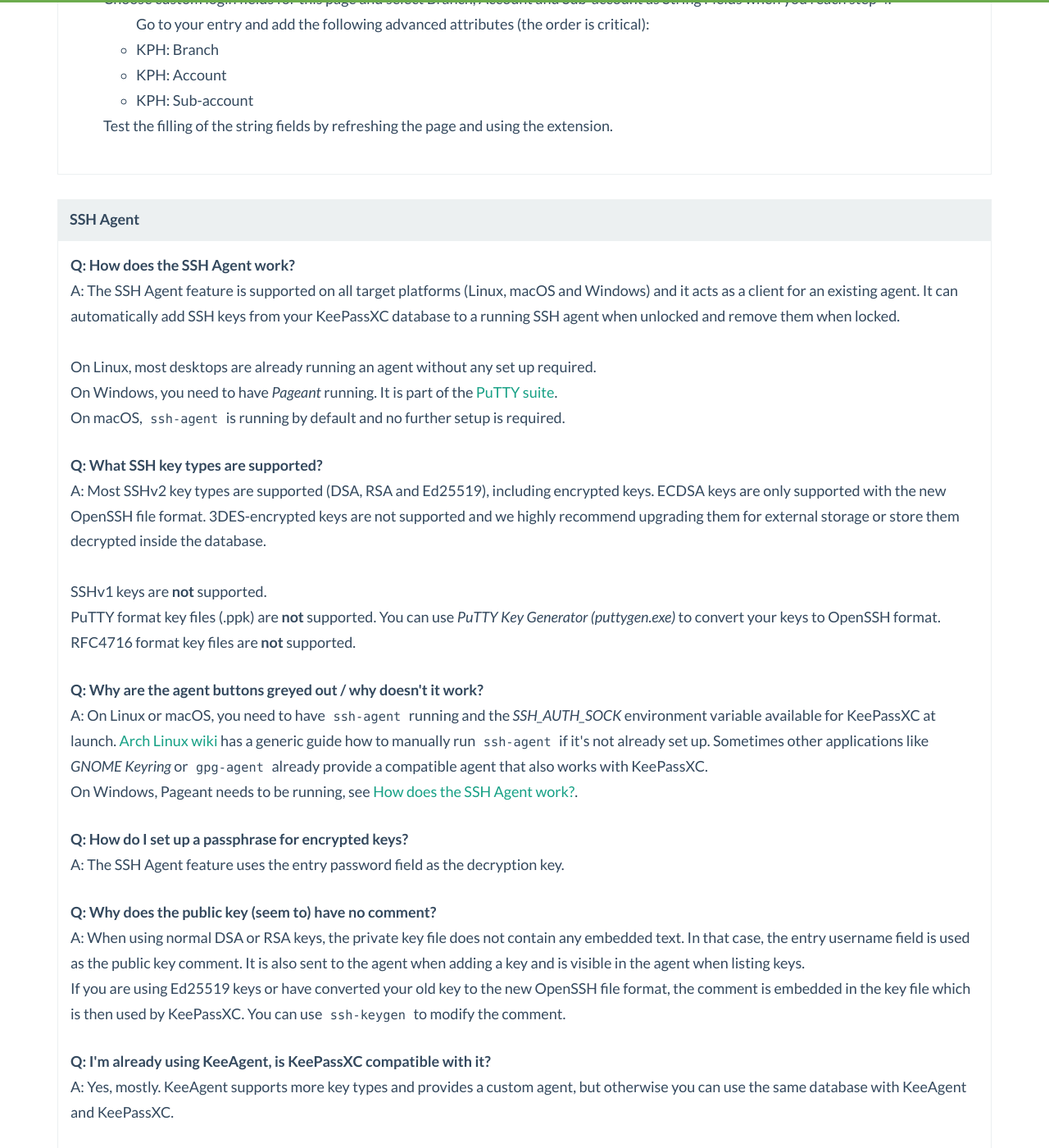
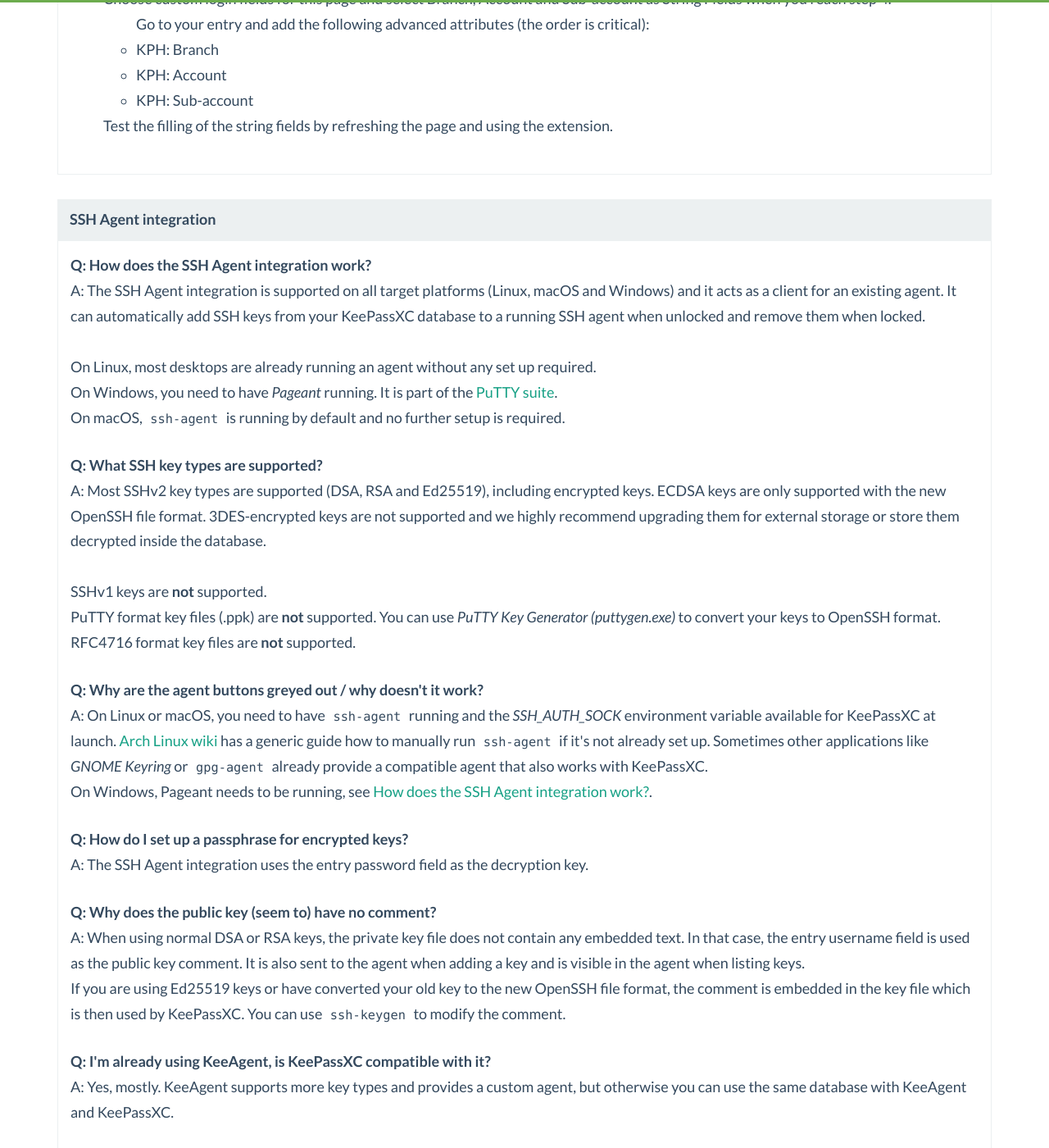
Before and after one commit to keepassxreboot/keepassxc-org, a Jekyll site: the page built from docs/index.html, in a window 1280 px wide and 1400 px high, scrolled down 9816 px. Shown: the whole window at 82% size. Built offline with Jekyll 4.4.1, drawn with Linux system fonts in a browser that asks for light colours; comment, search, counter and statistics services are not loaded; some of the changed text lies outside the part shown.

Commit message:
Make it distict we're integrating with SSH Agent

```diff
--- a/docs/index.html
+++ b/docs/index.html
@@ -10,7 +10,7 @@
         <b><a href="KeePassXC_GettingStarted.html#_setup_browser_integration" target="_blank">Setup Browser Integration</a></b> section.</p>
 
     <p>Looking for more comprehensive documentation? This is found in the <b><a href="KeePassXC_UserGuide.html" target="_blank">User Guide</a></b>.
-        All major features are documented here including Auto-Type, SSH Agent, and KeeShare</p>
+        All major features are documented here including Auto-Type, SSH Agent integration, and KeeShare</p>
 
     <p>Build and install instructions, and other technical guides, can be found in the
         <b><a href="https://github.com/keepassxreboot/keepassxc/wiki" target="_blank">Wiki</a></b>.</p>
@@ -89,9 +89,9 @@
         <li><a href="#faq-browser-string-fields">How do I fill in additional values using String Fields?</a></li>
     </ul>
 
-    <h5 id="faq-ssh-agent">SSH Agent</h5>
+    <h5 id="faq-ssh-agent">SSH Agent integration</h5>
     <ul class="faq-questions">
-        <li><a href="#faq-ssh-agent-how">How does the SSH Agent work?</a></li>
+        <li><a href="#faq-ssh-agent-how">How does the SSH Agent integration work?</a></li>
         <li><a href="#faq-ssh-agent-keys">What SSH key types are supported?</a></li>
         <li><a href="#faq-ssh-agent-not-working">Why are the agent buttons greyed out / why doesn't it work?</a></li>
         <li><a href="#faq-ssh-agent-passphrase">How do I set up a passphrase for encrypted keys?</a></li>
@@ -430,11 +430,11 @@
         </dd>
     </dl>
 
-    <h5>SSH Agent</h5>
+    <h5>SSH Agent integration</h5>
     <dl>
-        <dt id="faq-ssh-agent-how"><a href="#faq-ssh-agent-how">How does the SSH Agent work?</a></dt>
+        <dt id="faq-ssh-agent-how"><a href="#faq-ssh-agent-how">How does the SSH Agent integration work?</a></dt>
         <dd>
-            The SSH Agent feature is supported on all target platforms (Linux, macOS and Windows) and it acts as a client
+            The SSH Agent integration is supported on all target platforms (Linux, macOS and Windows) and it acts as a client
             for an existing agent. It can automatically add SSH keys from your KeePassXC database to a running SSH agent
             when unlocked and remove them when locked.<br>
             <br>
@@ -464,12 +464,12 @@
             how to manually run <code>ssh-agent</code> if it's not already set up. Sometimes other applications like
             <em>GNOME Keyring</em> or <code>gpg-agent</code> already provide a compatible agent that also works with
             KeePassXC.<br>
-            On Windows, Pageant needs to be running, see <a href="#faq-ssh-agent-how">How does the SSH Agent work?</a>.
+            On Windows, Pageant needs to be running, see <a href="#faq-ssh-agent-how">How does the SSH Agent integration work?</a>.
         </dd>
 
         <dt id="faq-ssh-agent-passphrase"><a href="#faq-ssh-agent-passphrase">How do I set up a passphrase for encrypted keys?</a></dt>
         <dd>
-            The SSH Agent feature uses the entry password field as the decryption key.
+            The SSH Agent integration uses the entry password field as the decryption key.
         </dd>
 
         <dt id="faq-ssh-agent-comment"><a href="#faq-ssh-agent-comment">Why does the public key (seem to) have no comment?</a></dt>
--- a/project.html
+++ b/project.html
@@ -50,7 +50,7 @@
         <li>Command line interface (keepassxc-cli)</li>
         <li>Auto-Open databases</li>
         <li>KeeShare shared databases (import, export, and synchronize)</li>
-        <li>SSH Agent</li>
+        <li>SSH Agent integration</li>
         <li>FreeDesktop.org Secret Service (replace Gnome keyring, etc.)</li>
         <li>Additional encryption choices: Twofish and ChaCha20</li>
     </ul>
```
